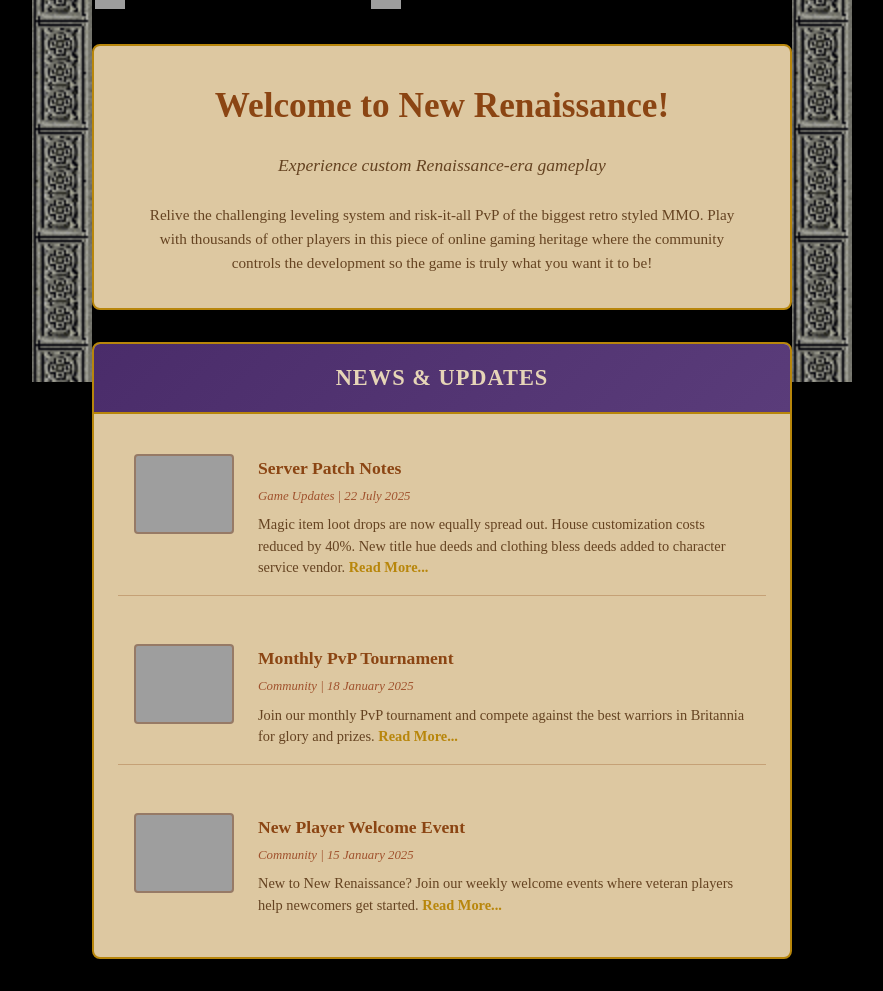
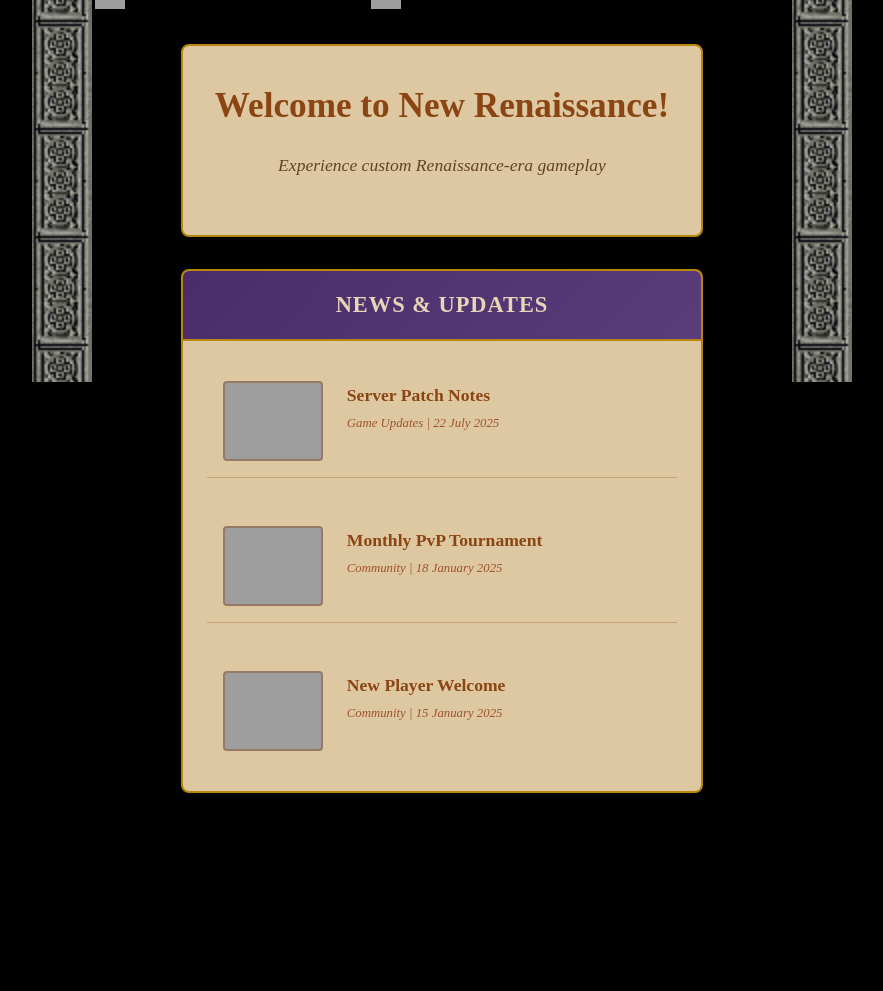
Before and after one commit to xzCad/newrenaissanceuo-wiki, a Jekyll site: the page built from README.md, in a window 1280 px wide, cut to the strip 518-1509 px from the top of the page. Shown: the whole strip, without its empty margins (198-1081 px from the left). Built offline with Jekyll 4.4.1, drawn with Linux system fonts in a browser that asks for light colours; our own code applies the rules of GitHub Pages for plain Markdown files; after the commit the page ends 1343 px from its top, so only the background shows below that; grey boxes are pictures that could not be loaded.

Commit message:
Update home.html

```diff
--- a/_layouts/home.html
+++ b/_layouts/home.html
@@ -579,7 +579,6 @@
                         <h2 class="welcome-title">Welcome to New Renaissance!</h2>
                         <p class="welcome-subtitle">Experience custom Renaissance-era gameplay</p>
                         <p class="welcome-description">
-                            Relive the challenging leveling system and risk-it-all PvP of the biggest retro styled MMO. Play with thousands of other players in this piece of online gaming heritage where the community controls the development so the game is truly what you want it to be!
                         </p>
                     </div>
                 </section>
@@ -600,8 +599,6 @@
                                         <div class="news-item-meta">Game Updates | 22 July 2025</div>
                                     </div>
                                     <div class="news-item-description">
-                                        Magic item loot drops are now equally spread out. House customization costs reduced by 40%. New title hue deeds and clothing bless deeds added to character service vendor.
-                                        <a href="#" class="read-more">Read More...</a>
                                     </div>
                                 </div>
                             </article>
@@ -614,8 +611,6 @@
                                         <div class="news-item-meta">Community | 18 January 2025</div>
                                     </div>
                                     <div class="news-item-description">
-                                        Join our monthly PvP tournament and compete against the best warriors in Britannia for glory and prizes.
-                                        <a href="#" class="read-more">Read More...</a>
                                     </div>
                                 </div>
                             </article>
@@ -624,12 +619,10 @@
                                 <div class="news-item-image" style="background-image: url('/assets/images/uo-background.jpg');"></div>
                                 <div class="news-item-content">
                                     <div class="news-item-header">
-                                        <h3 class="news-item-title">New Player Welcome Event</h3>
+                                        <h3 class="news-item-title">New Player Welcome</h3>
                                         <div class="news-item-meta">Community | 15 January 2025</div>
                                     </div>
                                     <div class="news-item-description">
-                                        New to New Renaissance? Join our weekly welcome events where veteran players help newcomers get started.
-                                        <a href="#" class="read-more">Read More...</a>
                                     </div>
                                 </div>
                             </article>
```
